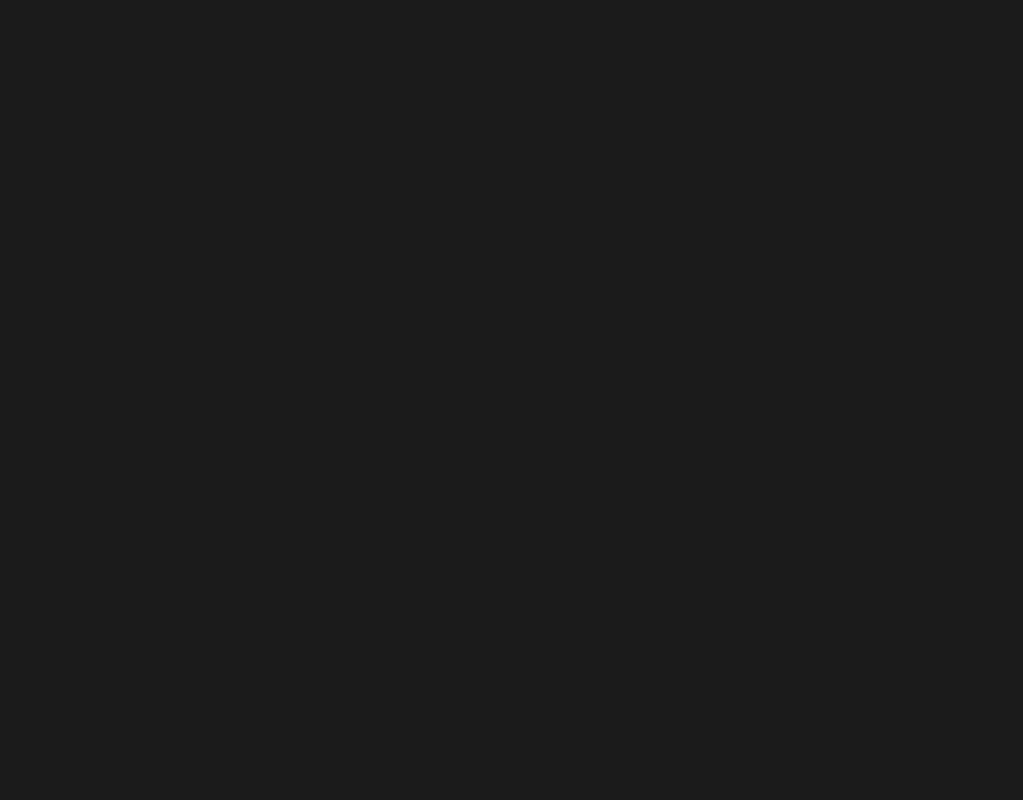
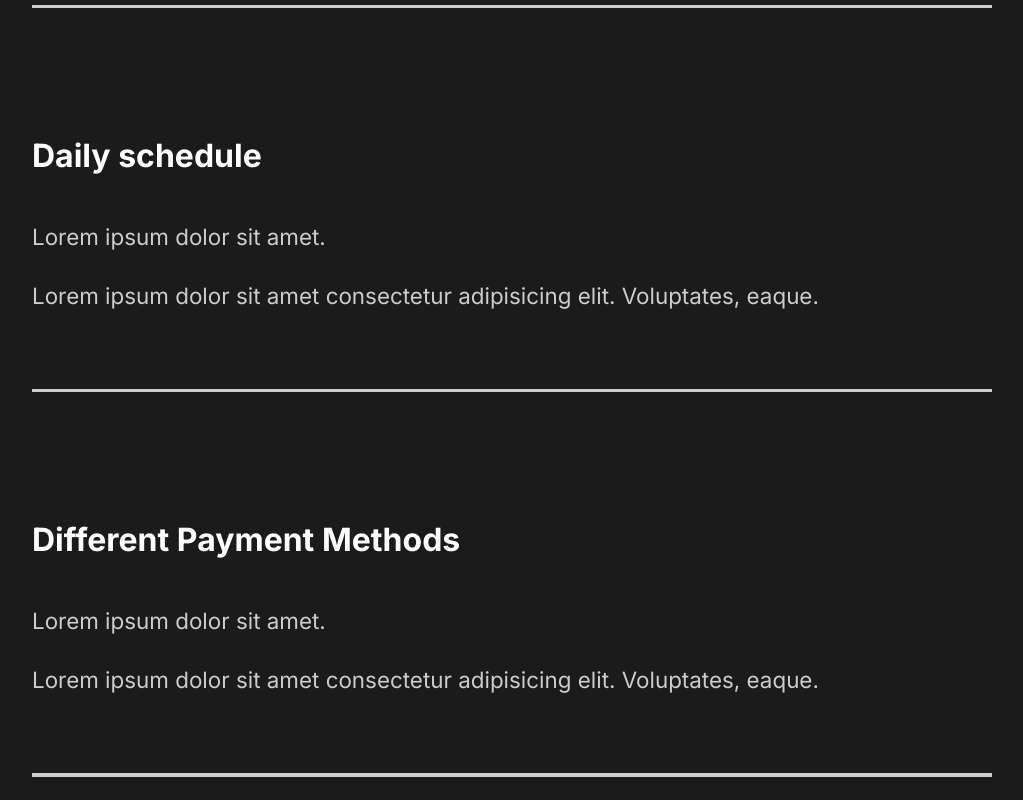
Before and after one commit to Anubhavjoshi040/react-capture-portfolio, a React (Create React App) app: page / in a window 1280 px wide. Shown: the part 2580-3380 px from the top of the page, without its empty margins (128-1151 px from the left). Before the commit the page ends 2738 px from the top, so only its background shows below. Built offline with nearby package versions, Linux system fonts and the light colour scheme.

Commit message:
7. Styling Faq Section

```diff
--- a/src/components/FaqSection.js
+++ b/src/components/FaqSection.js
@@ -1,10 +1,12 @@
 import React from 'react';
+//Styles
+import styled from 'styled-components';
 import { About } from "../styles";
 
 
 const FaqSection = () => {
     return (
-        <About>
+        <Faq>
             <h2>Any Questions <span>FAQ</span></h2>
             <div className="question">
                 <h4>How Do I Start?</h4>
@@ -12,6 +14,7 @@
                     <p>Lorem ipsum dolor sit amet.</p>
                     <p>Lorem ipsum dolor sit amet consectetur adipisicing elit. Voluptates, eaque.</p>
                 </div>
+                <div className="faq-line"></div>
             </div>
             <div className="question">
                 <h4>Daily schedule</h4>
@@ -19,6 +22,7 @@
                     <p>Lorem ipsum dolor sit amet.</p>
                     <p>Lorem ipsum dolor sit amet consectetur adipisicing elit. Voluptates, eaque.</p>
                 </div>
+                <div className="faq-line"></div>
             </div>
             <div className="question">
                 <h4>Different Payment Methods</h4>
@@ -26,6 +30,7 @@
                     <p>Lorem ipsum dolor sit amet.</p>
                     <p>Lorem ipsum dolor sit amet consectetur adipisicing elit. Voluptates, eaque.</p>
                 </div>
+                <div className="faq-line"></div>
             </div>
             <div className="question">
                 <h4>What Products do you offer.</h4>
@@ -33,9 +38,37 @@
                     <p>Lorem ipsum dolor sit amet.</p>
                     <p>Lorem ipsum dolor sit amet consectetur adipisicing elit. Voluptates, eaque.</p>
                 </div>
+                <div className="faq-line"></div>
             </div>
-        </About>
+        </Faq>
     )
 };
 
+const Faq = styled(About)`
+    display: block;
+    span {
+        display: block;
+    }
+    h2{
+        padding-bottom: 2rem;
+        font-weight: lighter;
+    }
+    .faq-line {
+        background: #cccccc;
+        height: 0.2rem;
+        margin: 2rem 0rem;
+        width: 100%auto;
+    }
+    .question {
+        padding: 3rem 0rem;
+        cursor: pointer;
+    }
+    .answer{
+        padding: 2rem 0rem;
+        p{
+            padding: 1rem 0rem;
+        }
+    }
+`;
+
 export default FaqSection;
--- a/src/components/GlobalStyle.js
+++ b/src/components/GlobalStyle.js
@@ -39,6 +39,7 @@
 }
 h4{
     font-weight: bold;
+    font-size: 2rem;
 }
 a{
     font-size: 1.1rem;
```
Also changed, not shown: 1 other file (tests, documents, lock files or other folders).
